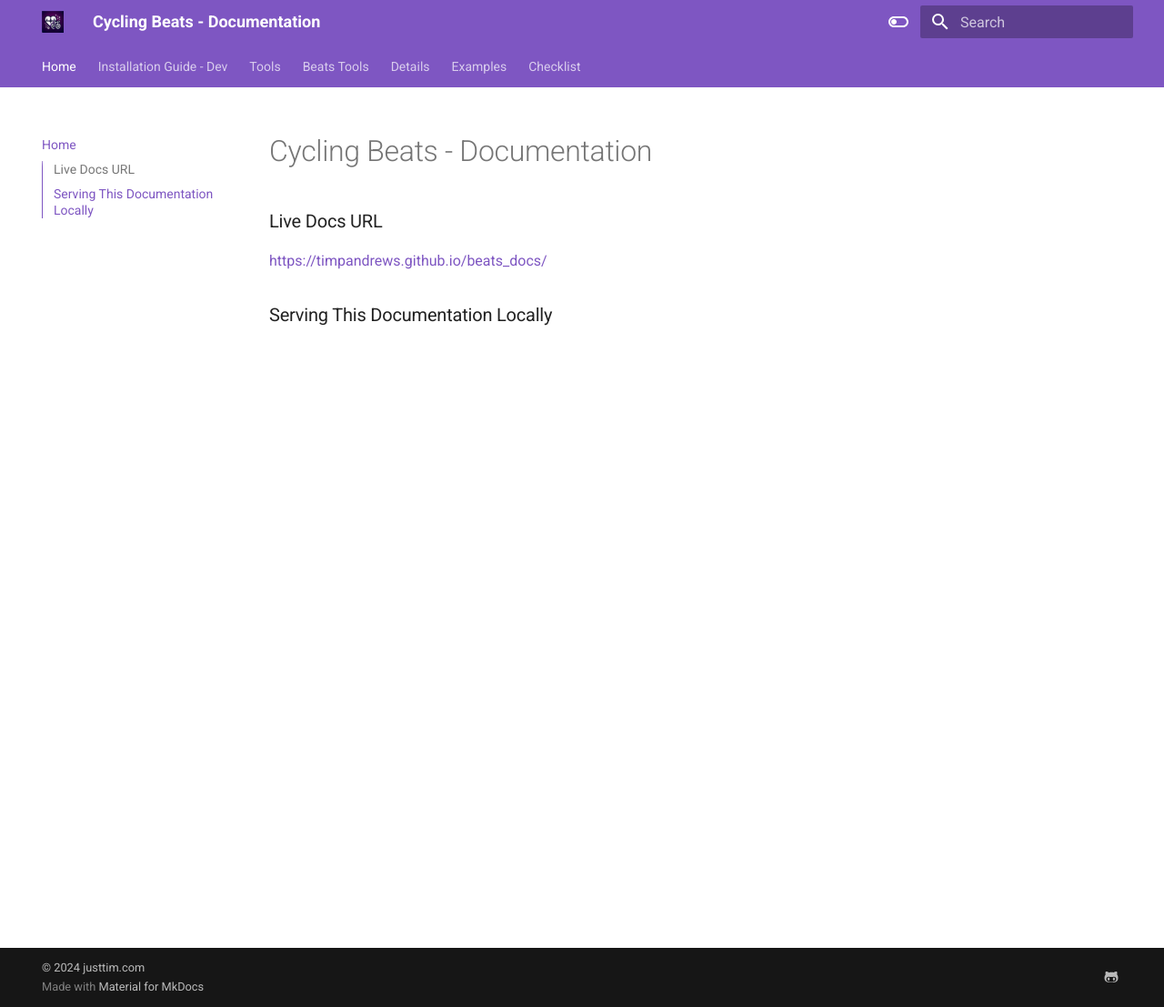
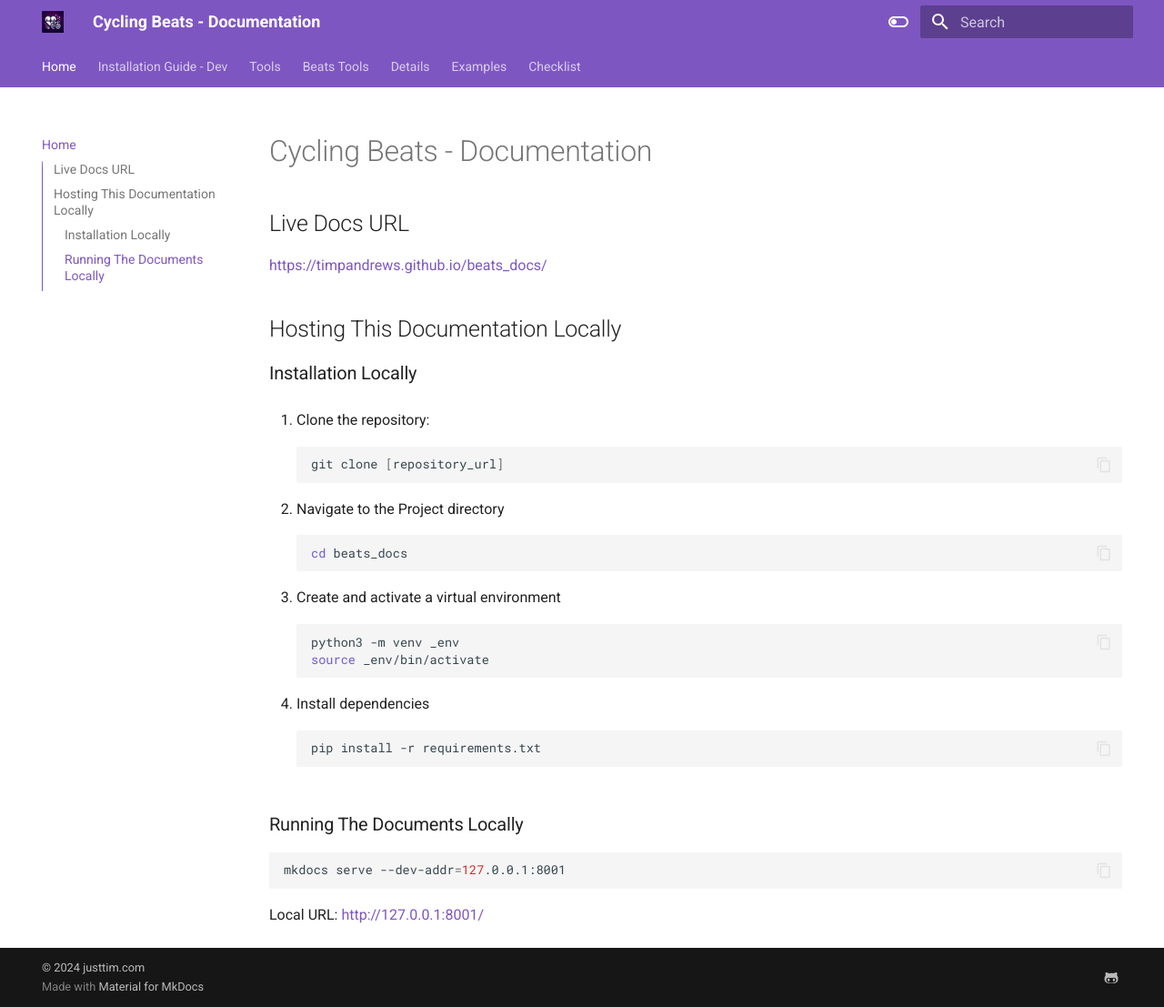
Before and after one commit to timpandrews/beats_docs, an MkDocs documentation site: the page built from docs/index.md, in a window 1280 px wide and 1107 px high. Shown: the whole window at 91% size. Built offline with MkDocs 1.6.1 and Material for MkDocs 9.7.7, drawn with Linux system fonts in a browser that asks for light colours.

Commit message:
Update documentation with local hosting instructions

````diff
--- a/docs/index.md
+++ b/docs/index.md
@@ -1,6 +1,40 @@
 # Cycling Beats - Documentation
 
-### Live Docs URL
+## Live Docs URL
 <a href="https://timpandrews.github.io/beats_docs/" target="_blank">https://timpandrews.github.io/beats_docs/</a>
 
-### Serving This Documentation Locally
+## Hosting This Documentation Locally
+
+### Installation Locally
+
+1. Clone the repository:
+
+    ```bash
+    git clone [repository_url]
+    ```
+
+2. Navigate to the Project directory
+
+    ```bash
+    cd beats_docs
+    ```
+
+3. Create and activate a virtual environment
+
+    ```bash
+    python3 -m venv _env
+    source _env/bin/activate
+    ```
+
+4. Install dependencies
+    ```bash
+    pip install -r requirements.txt
+    ```
+
+### Running The Documents Locally
+
+```bash
+mkdocs serve --dev-addr=127.0.0.1:8001
+```
+
+Local URL: [http://127.0.0.1:8001/](http://127.0.0.1:8001/)
````
